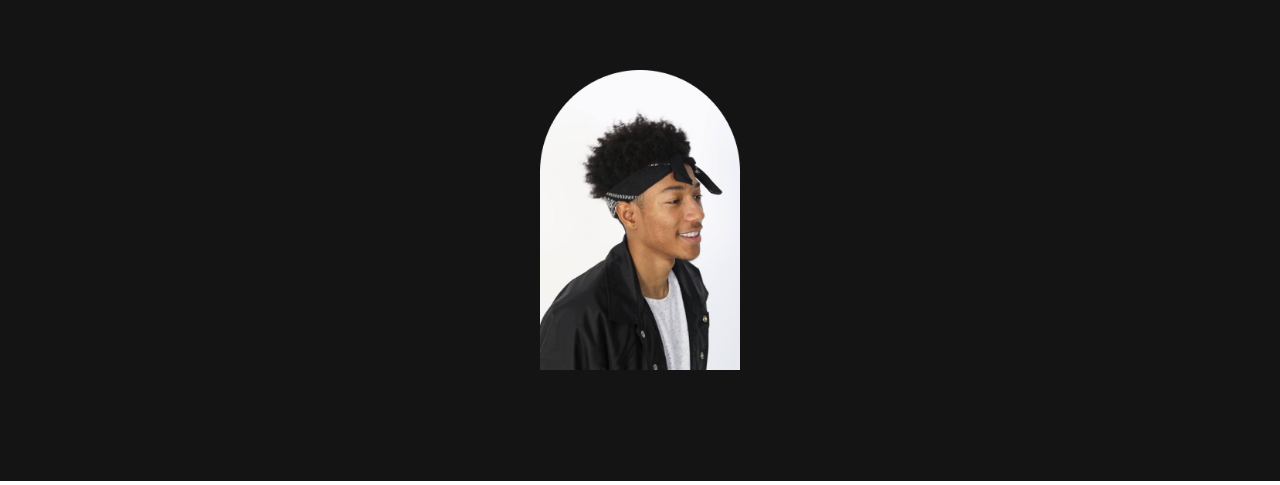
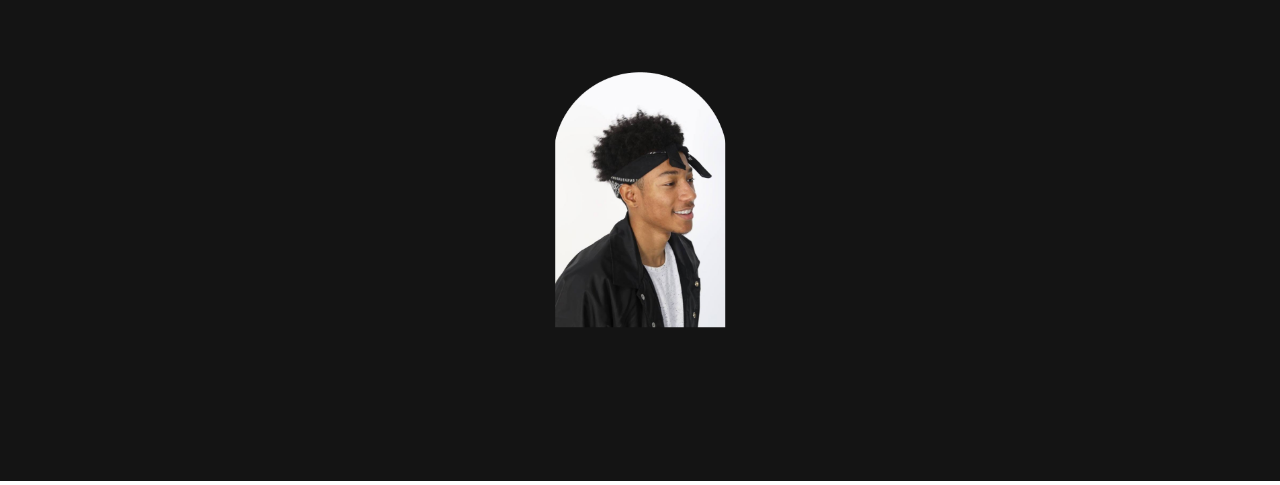
Before and after one commit to hassan6846/swoop-website, a plain HTML site: page index.html in a window 1280 px wide. Shown: the part 315-800 px from the top of the page. Drawn offline with nearby package versions, Linux system fonts and the light colour scheme.

Commit message:
fixing unit

```diff
--- a/index.html
+++ b/index.html
@@ -24,5 +24,10 @@
 <!-- 2nd -->
 
 </section>
+
+
+<!-- gsap cdn -->
+<script src="https://cdnjs.cloudflare.com/ajax/libs/gsap/3.10.4/gsap.min.js"></script>
+<script src="index.js"></script>
 </body>
 </html>
--- a/scss/style.scss
+++ b/scss/style.scss
@@ -64,12 +64,15 @@ section {
     top: 50%;
     left: 50%;
     transform: translate(-50%, -5%);
-    width: 200px;
-    height: 300px;
-    max-width: 260px;
-    max-height: 381px;
+    width: 21.2vh;
+    height: 31.9vh;
+    max-width: 27.6vh;
+    max-height: 40.5vh;
+    object-fit: cover;
   }
 }
+
+
 
 @media (min-width: 300px) and (max-width: 600px) {
   .section {
```
Also changed, not shown: scss/style.css, scss/style.min.css (deleted), 1 other file.
